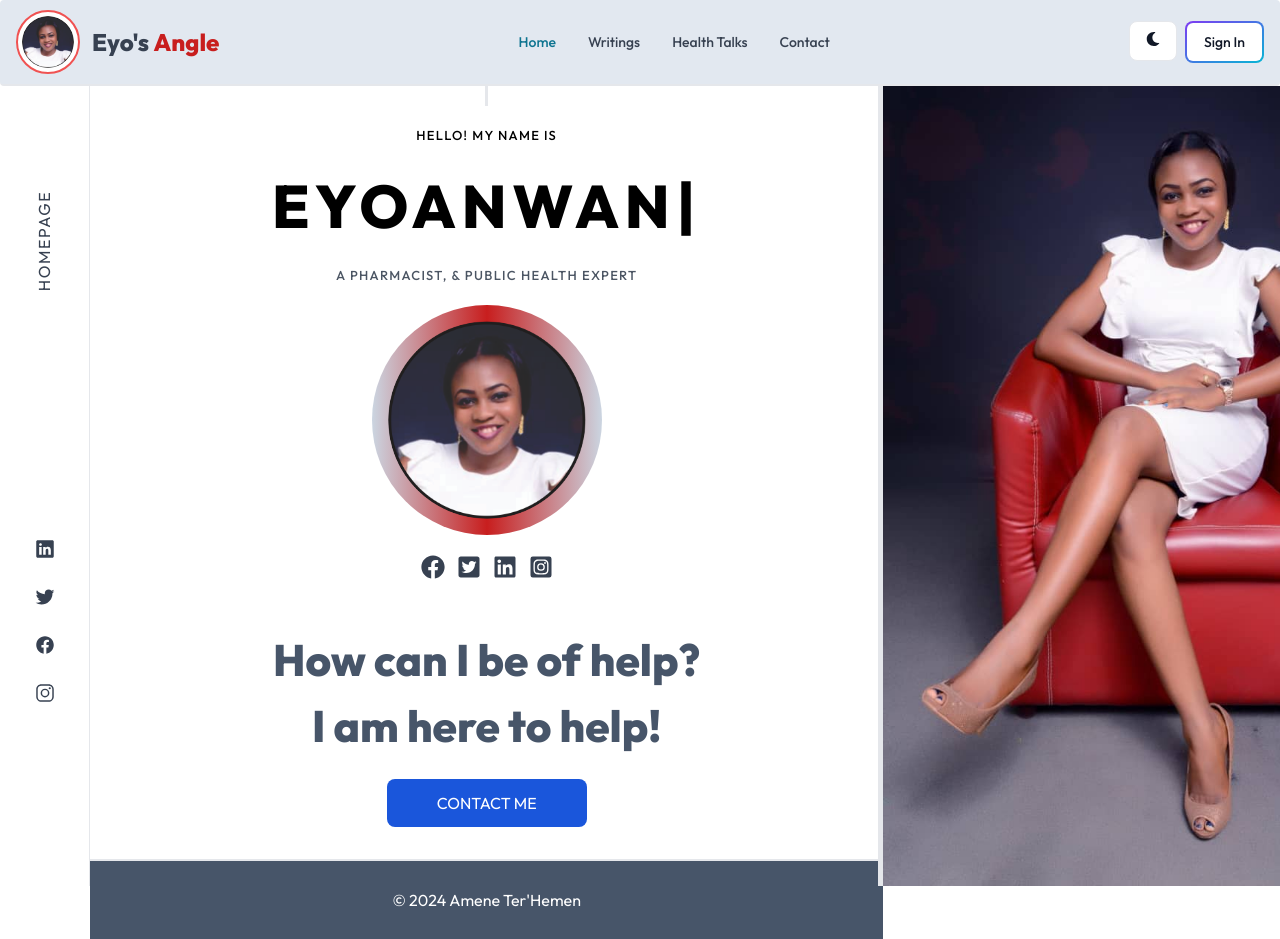
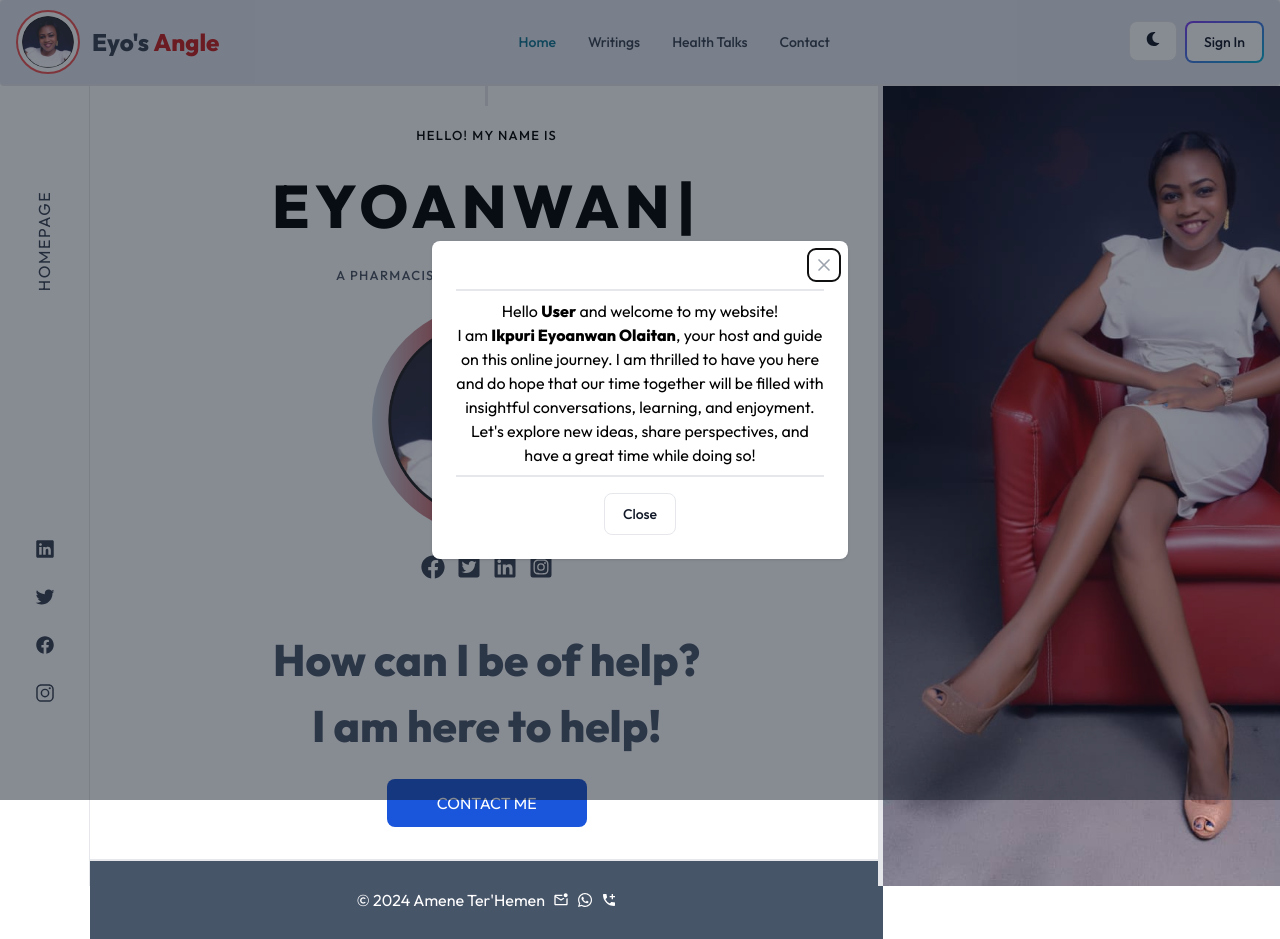
Before and after one commit to Ameneterh/pharmeyoanwan, a React (Vite) app in the folder client/: page / in a window 1280 px wide. Built offline with nearby package versions, Linux system fonts and the light colour scheme; no server answers.

Commit message:
add modal to welcome users to home page

```diff
--- a/client/src/components/Footer.jsx
+++ b/client/src/components/Footer.jsx
@@ -1,14 +1,25 @@
 import React from "react";
+import { FaWhatsapp } from "react-icons/fa";
+import { MdAddCall, MdOutlineMarkEmailUnread } from "react-icons/md";
 import { Link } from "react-router-dom";
 
 export default function Footer() {
   var yearNow = new Date().getFullYear();
 
   return (
-    <div className="w-full bg-slate-600 dark:bg-slate-900 h-20 text-white flex justify-between items-center mt-8 px-5 border-t-2">
-      <p className="w-full text-center">
+    <div className="w-full flex-wrap gap-2 bg-slate-600 dark:bg-slate-900 h-20 text-white flex justify-center items-center mt-8 px-5 border-t-2">
+      <p className="text-center">
         &copy; {new Date().getFullYear()} Amene Ter'Hemen
       </p>
+      <Link to="mailto:ameneterh@gmail.com" target="_blank">
+        <MdOutlineMarkEmailUnread className="cursor-pointer hover:scale-125 transition-all ease-in-out" />
+      </Link>
+      <Link to="https://wa.me/+2348154230654" target="_blank">
+        <FaWhatsapp className="cursor-pointer hover:scale-125 transition-all ease-in-out" />
+      </Link>
+      <Link to="tel:+2348154230654" target="_blank">
+        <MdAddCall className="cursor-pointer hover:scale-125 transition-all ease-in-out" />
+      </Link>
     </div>
   );
 }
--- a/client/src/pages/ContactPage.jsx
+++ b/client/src/pages/ContactPage.jsx
@@ -29,17 +29,17 @@ export default function ContactPage() {
             <div className="flex flex-wrap gap-4 justify-center">
               <ContactPoints
                 title="Email"
-                url="mailto:ameneterh@gmail.com"
+                url="mailto:airyor100@gmail.com"
                 smavatar={<MdOutlineMarkEmailUnread className="text-2xl" />}
               />
               <ContactPoints
                 title="WhatsApp"
-                url="https://wa.me/+2348154230654"
+                url="https://wa.me/+2348067387382"
                 smavatar={<FaWhatsapp className="text-2xl" />}
               />
               <ContactPoints
                 title="Call"
-                url="tel:+2348154230654"
+                url="tel:+2348067387382"
                 smavatar={<MdAddCall className="text-2xl" />}
               />
             </div>
--- a/client/src/pages/HomePage.jsx
+++ b/client/src/pages/HomePage.jsx
@@ -1,4 +1,5 @@
-import { useState } from "react";
+import { useEffect, useState } from "react";
+import { useSelector } from "react-redux";
 import SideBar from "../components/SideBar";
 import ProfilePic from "../components/ProfilePic";
 import Typewriter from "typewriter-effect";
@@ -13,8 +14,22 @@ import {
   FaInstagramSquare,
 } from "react-icons/fa";
 import Strings from "../Shared/Strings";
+import { Button, Modal } from "flowbite-react";
 
 export default function HomePage() {
+  const [showModal, setShowModal] = useState(false);
+  const [name, setName] = useState("User");
+  const { currentUser } = useSelector((state) => state.user);
+
+  useEffect(() => {
+    if (currentUser) {
+      setName(currentUser.fullname);
+    } else {
+      setName("User");
+    }
+    setShowModal(true);
+  }, [!currentUser || currentUser._id]);
+
   const servicesList = [
     {
       id: 1,
@@ -97,6 +112,35 @@ export default function HomePage() {
           >
             contact me
           </Link>
+
+          {/* modal show */}
+          <Modal
+            show={showModal}
+            onClose={() => setShowModal(false)}
+            popup
+            size="md"
+          >
+            <Modal.Header />
+            <Modal.Body>
+              <div className="text-center">
+                <p className=" text-md border-t-2 border-b-2 py-2">
+                  Hello <span className="font-bold">{name}</span> and welcome to
+                  my website! <br />I am{" "}
+                  <span className="font-bold">Ikpuri Eyoanwan Olaitan</span>,
+                  your host and guide on this online journey. I am thrilled to
+                  have you here and do hope that our time together will be
+                  filled with insightful conversations, learning, and enjoyment.
+                  Let's explore new ideas, share perspectives, and have a great
+                  time while doing so!
+                </p>
+                <div className="flex justify-center mt-4">
+                  <Button color="gray" onClick={() => setShowModal(false)}>
+                    Close
+                  </Button>
+                </div>
+              </div>
+            </Modal.Body>
+          </Modal>
         </div>
         <div className="hidden md:block right-0">
           <ProgressBar />
```
